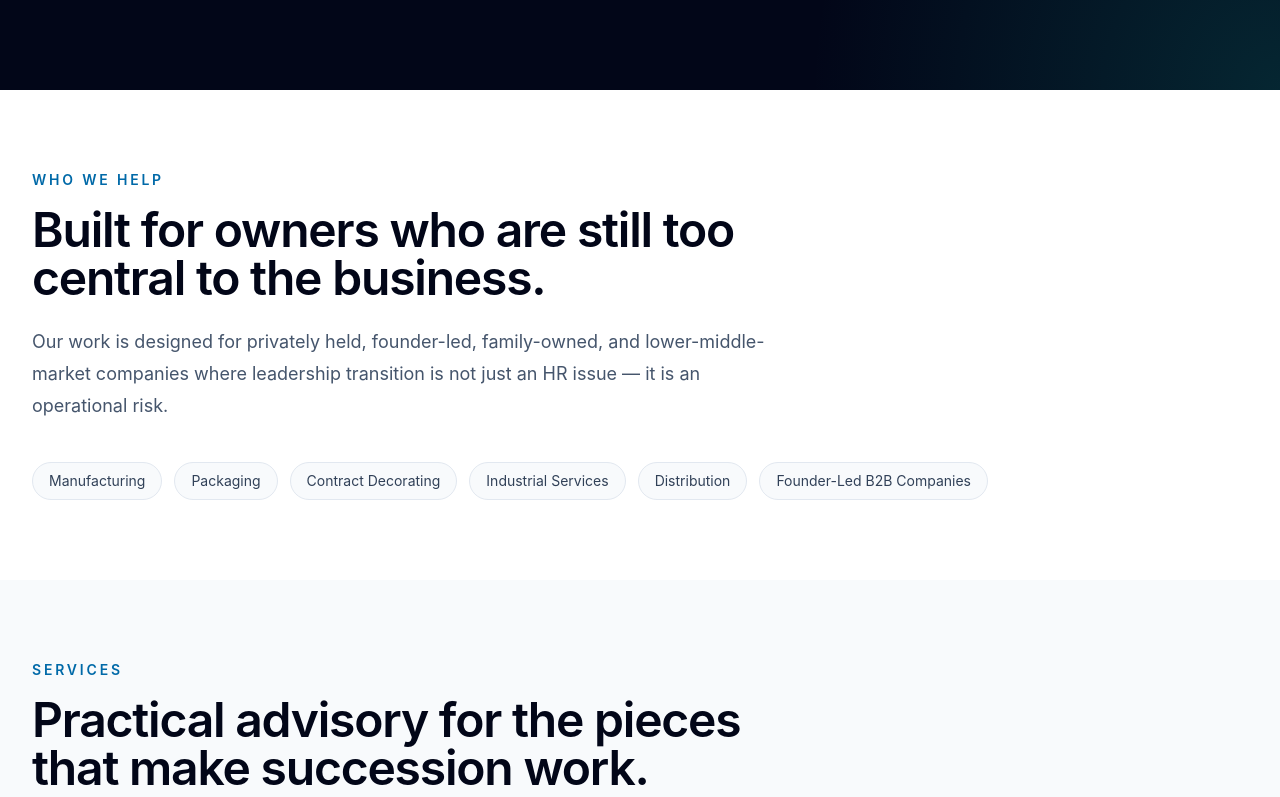
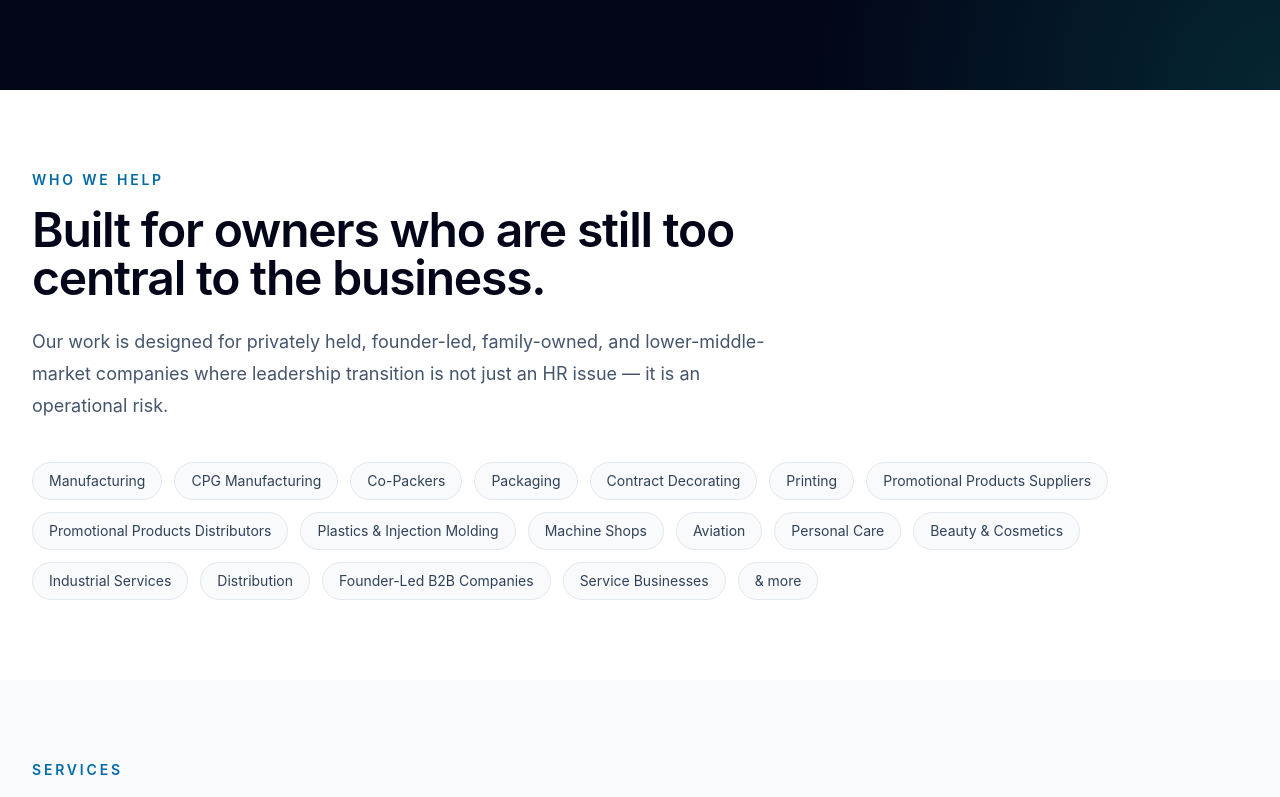
Before and after one commit to shaun191/McCarrenAdvisoryGroup, a React (Vite) app: page / in a window 1280 px wide. Shown: the part 810-1607 px from the top of the page. Built offline with nearby package versions, Linux system fonts and the light colour scheme.

Commit message:
Broaden positioning: add B2B + service companies; expand industries; update SEO metadata

```diff
--- a/index.html
+++ b/index.html
@@ -4,25 +4,25 @@
     <meta charset="UTF-8" />
     <link rel="icon" type="image/svg+xml" href="/favicon.svg" />
     <meta name="viewport" content="width=device-width, initial-scale=1.0" />
-    <title>McCarren Advisory Group | Manufacturing Succession & Transition Advisory</title>
-    <meta name="description" content="Succession & exit-planning advisory for founder-led manufacturers in the Rockford area. Reduce owner dependency, build leadership, and prepare for transition." />
+    <title>McCarren Advisory Group | Succession, Exit & Transition Advisory</title>
+    <meta name="description" content="Succession & exit-planning advisory for founder-led manufacturing, B2B & service companies near Rockford. Reduce owner dependency, build leadership, and prepare for transition." />
     <link rel="canonical" href="https://www.mccarrenadvisory.com/" />
     <meta name="robots" content="index, follow" />
     <meta name="google-site-verification" content="GZz-Bw0R5tCuCxVkGo9USRnDIrN01yy7OGIdFUEZz1k" />
 
     <!-- Open Graph / social sharing -->
     <meta property="og:type" content="website" />
-    <meta property="og:title" content="McCarren Advisory Group | Manufacturing Succession & Transition Advisory" />
-    <meta property="og:description" content="Operational succession for founder-led manufacturers: reduce owner dependency and prepare for sale, exit, or transfer." />
+    <meta property="og:title" content="McCarren Advisory Group | Succession, Exit & Transition Advisory" />
+    <meta property="og:description" content="Operational succession for founder-led manufacturing, B2B & service companies: reduce owner dependency and prepare for sale, exit, or transfer." />
     <meta property="og:url" content="https://www.mccarrenadvisory.com/" />
     <meta property="og:site_name" content="McCarren Advisory Group" />
     <meta property="og:image" content="https://www.mccarrenadvisory.com/og.png" />
     <meta property="og:image:width" content="1200" />
     <meta property="og:image:height" content="630" />
-    <meta property="og:image:alt" content="McCarren Advisory Group — operational succession for founder-led manufacturers" />
+    <meta property="og:image:alt" content="McCarren Advisory Group — operational succession for founder-led companies" />
     <meta name="twitter:card" content="summary_large_image" />
-    <meta name="twitter:title" content="McCarren Advisory Group | Manufacturing Succession & Transition Advisory" />
-    <meta name="twitter:description" content="Operational succession for founder-led manufacturers: reduce owner dependency and prepare for sale, exit, or transfer." />
+    <meta name="twitter:title" content="McCarren Advisory Group | Succession, Exit & Transition Advisory" />
+    <meta name="twitter:description" content="Operational succession for founder-led manufacturing, B2B & service companies: reduce owner dependency and prepare for sale, exit, or transfer." />
     <meta name="twitter:image" content="https://www.mccarrenadvisory.com/og.png" />
 
     <!-- Structured data -->
@@ -36,7 +36,7 @@
           "name": "McCarren Advisory Group",
           "url": "https://www.mccarrenadvisory.com",
           "image": "https://www.mccarrenadvisory.com/og.png",
-          "description": "Operational succession and transition advisory for founder-led manufacturing and family businesses. We reduce owner dependency, build leadership capacity, professionalize operations, and prepare companies for succession, sale, or generational transfer.",
+          "description": "Operational succession and transition advisory for founder-led manufacturing, industrial, B2B, and service companies. We reduce owner dependency, build leadership capacity, professionalize operations, and prepare companies for succession, sale, or generational transfer.",
           "telephone": "+1-779-210-8351",
           "email": "preparedwith@mccarrenadvisory.com",
           "address": { "@type": "PostalAddress", "addressLocality": "Rockford", "addressRegion": "IL", "postalCode": "61107", "addressCountry": "US" },
@@ -51,7 +51,7 @@
           "name": "Shaun McCarren",
           "jobTitle": "Founder & Principal",
           "worksFor": { "@id": "https://www.mccarrenadvisory.com/#organization" },
-          "description": "Shaun McCarren helps manufacturing and family-business owners around Rockford plan for succession and run stronger companies — part succession planner, part hands-on business advisor, and a family-business owner himself who fills the gap between an owner's attorney and accountant.",
+          "description": "Shaun McCarren helps manufacturing, B2B, and service-business owners around Rockford plan for succession and run stronger companies — part succession planner, part hands-on business advisor, and a family-business owner himself who fills the gap between an owner's attorney and accountant.",
           "knowsAbout": ["Succession planning", "Exit planning", "Owner dependency", "Manufacturing operations", "ERP integration", "Fractional COO"]
         }
       ]
--- a/src/App.jsx
+++ b/src/App.jsx
@@ -145,11 +145,23 @@ const services = [
 
 const industries = [
   "Manufacturing",
+  "CPG Manufacturing",
+  "Co-Packers",
   "Packaging",
   "Contract Decorating",
+  "Printing",
+  "Promotional Products Suppliers",
+  "Promotional Products Distributors",
+  "Plastics & Injection Molding",
+  "Machine Shops",
+  "Aviation",
+  "Personal Care",
+  "Beauty & Cosmetics",
   "Industrial Services",
   "Distribution",
-  "Founder-Led B2B Companies"
+  "Founder-Led B2B Companies",
+  "Service Businesses",
+  "& more"
 ];
 
 function runSanityTests() {
@@ -189,7 +201,7 @@ export default function FounderTransitionWebsite() {
                 Make your business transferable before transition forces your hand.
               </h1>
               <p className="mt-6 max-w-xl text-lg leading-8 text-slate-300">
-                We help founder-led manufacturing and industrial companies reduce owner dependency, build leadership capacity, professionalize operations, and prepare for succession, sale, or generational transfer.
+                We help founder-led manufacturing, industrial, B2B, and service companies reduce owner dependency, build leadership capacity, professionalize operations, and prepare for succession, sale, or generational transfer.
               </p>
               <div className="mt-10 flex flex-col gap-4 sm:flex-row">
                 <a href='https://outlook.office.com/book/McCarrenAdvisoryGroup@flow-eze.com/?ismsaljsauthenabled' onClick={trackBooking}
```
